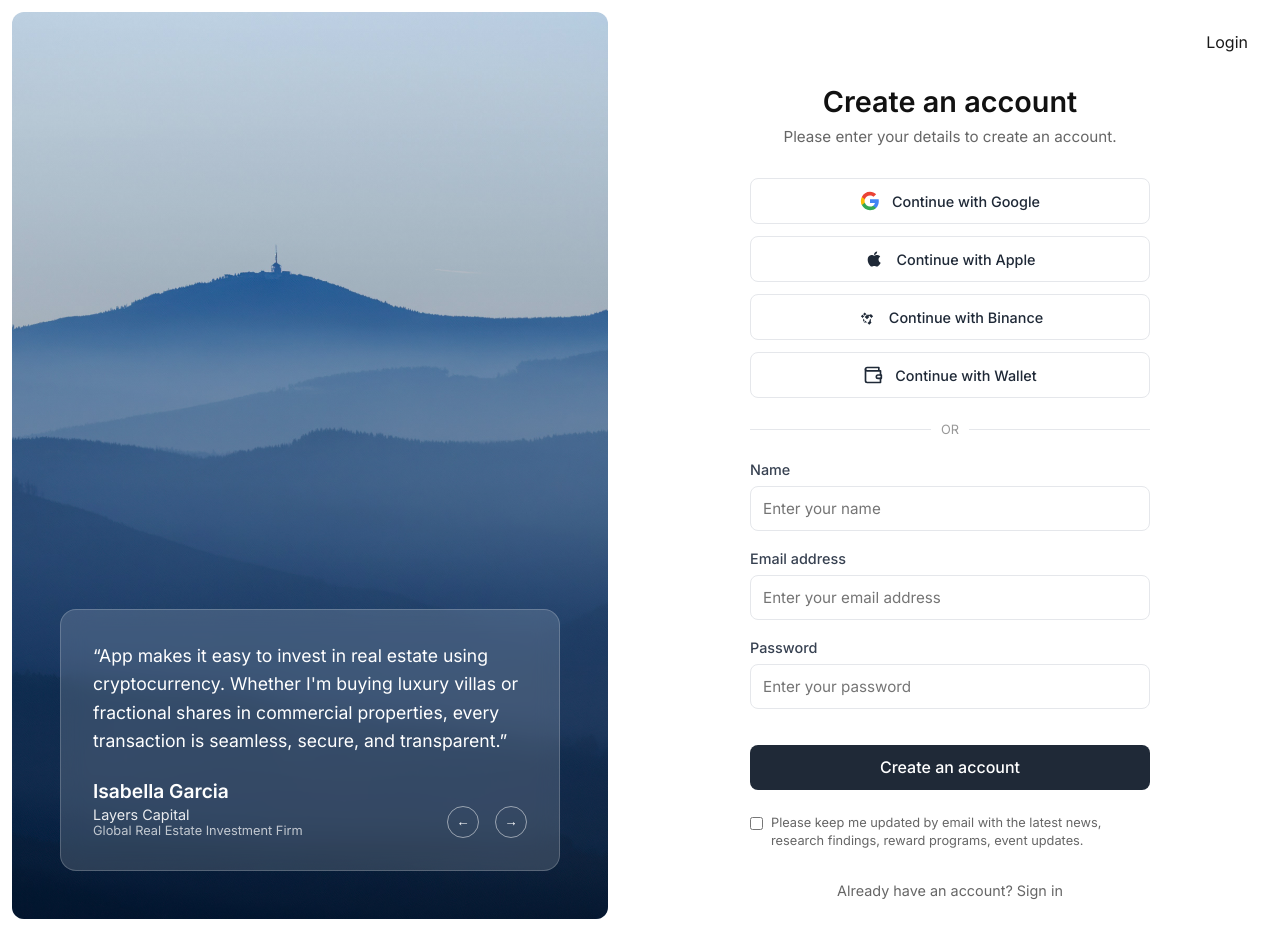
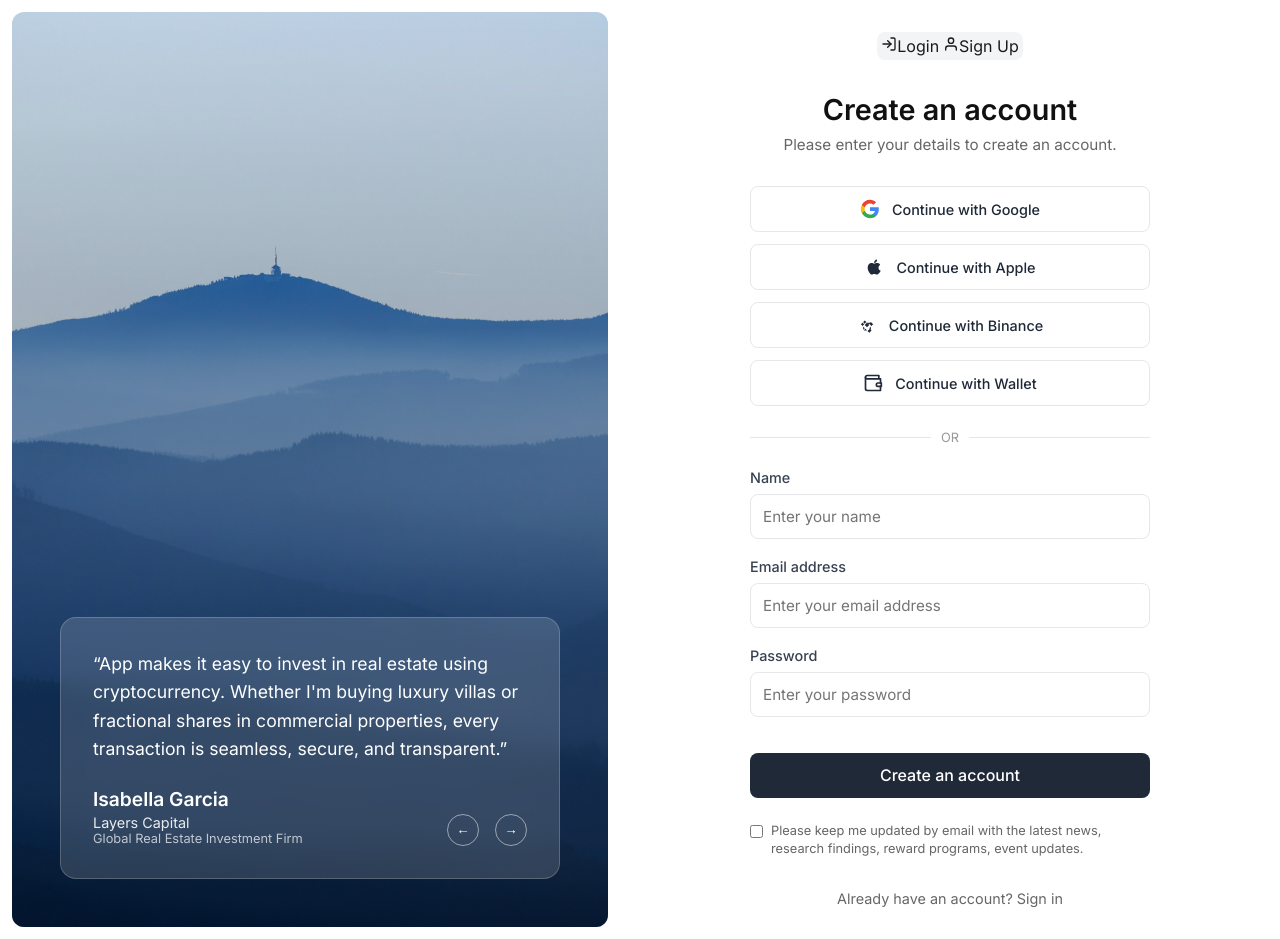
Before and after one commit to sodhera/dr_eagle_web, a Next.js app: page /signup in a window 1280 px wide. Built offline with nearby package versions, Linux system fonts and the light colour scheme; no server answers.

Commit message:
login pag, work to be done

```diff
--- a/src/app/login/page.tsx
+++ b/src/app/login/page.tsx
@@ -42,7 +42,7 @@ export default function LoginPage() {
     return (
         <AuthLayout mode="login">
             <div className="form-container">
-                <h1 className="title">Welcome back</h1>
+                <h1 className="title">Welcome to Orecce</h1>
                 <p className="subtitle">Please enter your details to sign in.</p>
 
                 <SocialButtons />
--- a/src/components/AuthLayout.tsx
+++ b/src/components/AuthLayout.tsx
@@ -46,11 +46,23 @@ export default function AuthLayout({ children, mode }: AuthLayoutProps) {
       {/* Right Side - Form */}
       <div className="auth-form-container">
         <div className="auth-header">
-          {mode === 'login' ? (
-            <Link href="/signup" className="toggle-btn">Sign Up</Link>
-          ) : (
-            <Link href="/login" className="toggle-btn">Login</Link>
-          )}
+          <div className="toggle-container">
+            <Link href="/login" className={`toggle-item ${mode === 'login' ? 'active' : ''}`}>
+              <svg width="16" height="16" viewBox="0 0 24 24" fill="none" stroke="currentColor" strokeWidth="2" strokeLinecap="round" strokeLinejoin="round">
+                <path d="M15 3h4a2 2 0 0 1 2 2v14a2 2 0 0 1-2 2h-4"></path>
+                <polyline points="10 17 15 12 10 7"></polyline>
+                <line x1="15" y1="12" x2="3" y2="12"></line>
+              </svg>
+              Login
+            </Link>
+            <Link href="/signup" className={`toggle-item ${mode === 'signup' ? 'active' : ''}`}>
+              <svg width="16" height="16" viewBox="0 0 24 24" fill="none" stroke="currentColor" strokeWidth="2" strokeLinecap="round" strokeLinejoin="round">
+                <path d="M20 21v-2a4 4 0 0 0-4-4H8a4 4 0 0 0-4 4v2"></path>
+                <circle cx="12" cy="7" r="4"></circle>
+              </svg>
+              Sign Up
+            </Link>
+          </div>
         </div>
         <div className="form-content">
           {children}
@@ -182,23 +194,43 @@ export default function AuthLayout({ children, mode }: AuthLayoutProps) {
 
         .auth-header {
             display: flex;
-            justify-content: flex-end;
+            justify-content: center; /* Centered the toggle button */
             margin-bottom: 2rem;
         }
 
-        .toggle-btn {
-            padding: 0.5rem 1rem;
-            border: 1px solid #e5e7eb;
+        .toggle-container {
+            display: flex;
+            background-color: #f3f4f6;
+            padding: 4px;
             border-radius: 8px;
-            color: #374151;
-            text-decoration: none;
+            gap: 4px;
+        }
+
+        .toggle-item {
+            display: flex;
+            align-items: center;
+            gap: 6px;
+            padding: 8px 16px; /* Increased padding for better touch target */
+            border-radius: 6px;
             font-size: 0.9rem;
             font-weight: 500;
+            color: #6b7280;
+            text-decoration: none;
             transition: all 0.2s;
+            border: 1px solid transparent; /* Prevent layout shift on active state */
         }
 
-        .toggle-btn:hover {
-            background-color: #f9fafb;
+        .toggle-item.active {
+            background-color: #fff;
+            color: #111;
+            box-shadow: 0 1px 3px rgba(0,0,0,0.1); /* Stronger shadow */
+            border-color: #e5e7eb; /* Added border for better definition */
+            font-weight: 600; /* Bolder text for active state */
+        }
+
+        .toggle-item:hover:not(.active) {
+            color: #374151;
+            background-color: rgba(0,0,0,0.03); /* Subtle hover effect */
         }
 
         .form-content {
```
